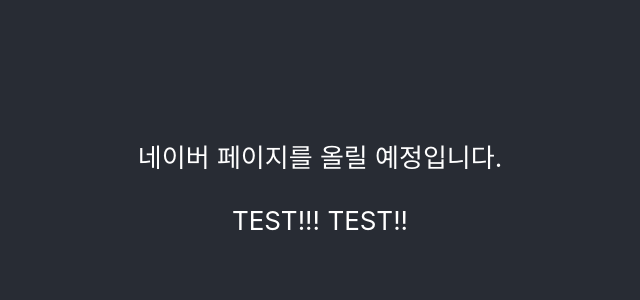
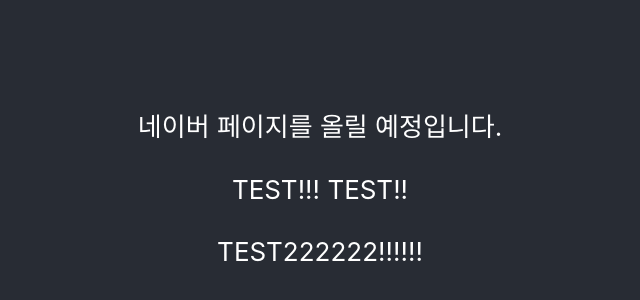
Before and after one commit to minbrotherkim/naver-page, a React (Create React App) app: page / in a window 1280 px wide. Shown: the part 214-514 px from the top of the page, without its empty margins (320-960 px from the left). Built offline with nearby package versions, Linux system fonts and the light colour scheme.

Commit message:
test2 text

```diff
--- a/src/App.js
+++ b/src/App.js
@@ -9,6 +9,9 @@
         <br/>
         <br/>
         TEST!!! TEST!!
+        <br/>
+        <br/>
+        TEST222222!!!!!!
       </header>
     </div>
   );
```
